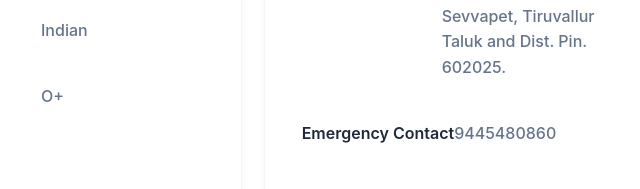
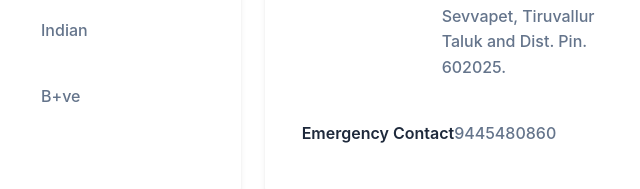
Before and after one commit to sreemeditec/employeedetails, a plain HTML site: page Madhan.html in a window 1280 px wide. Shown: the part 949-1138 px from the top of the page, 187-827 px from the left. Drawn offline with Linux system fonts and the light colour scheme.

Commit message:
Update Madhan.html

```diff
--- a/Madhan.html
+++ b/Madhan.html
@@ -689,7 +689,7 @@
                             </div>
                             <div class="detail-item">
                                 <div class="detail-label">Blood Group</div>
-                                <div class="detail-value">O+</div>
+                                <div class="detail-value">B+ve</div>
                             </div>
                         </div>
 
```
